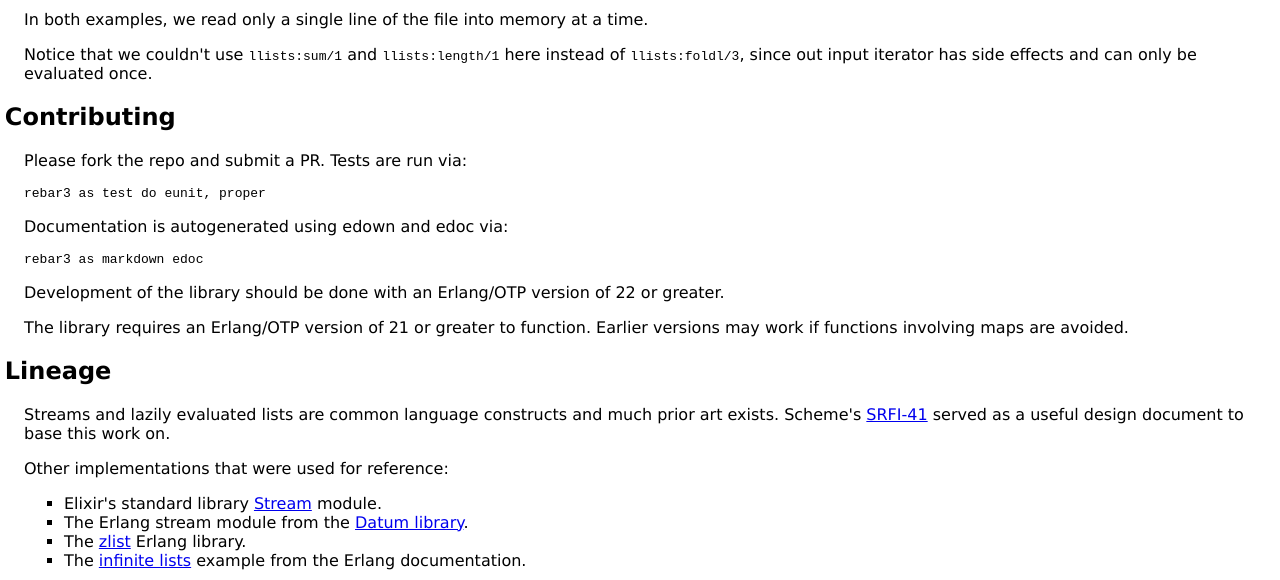
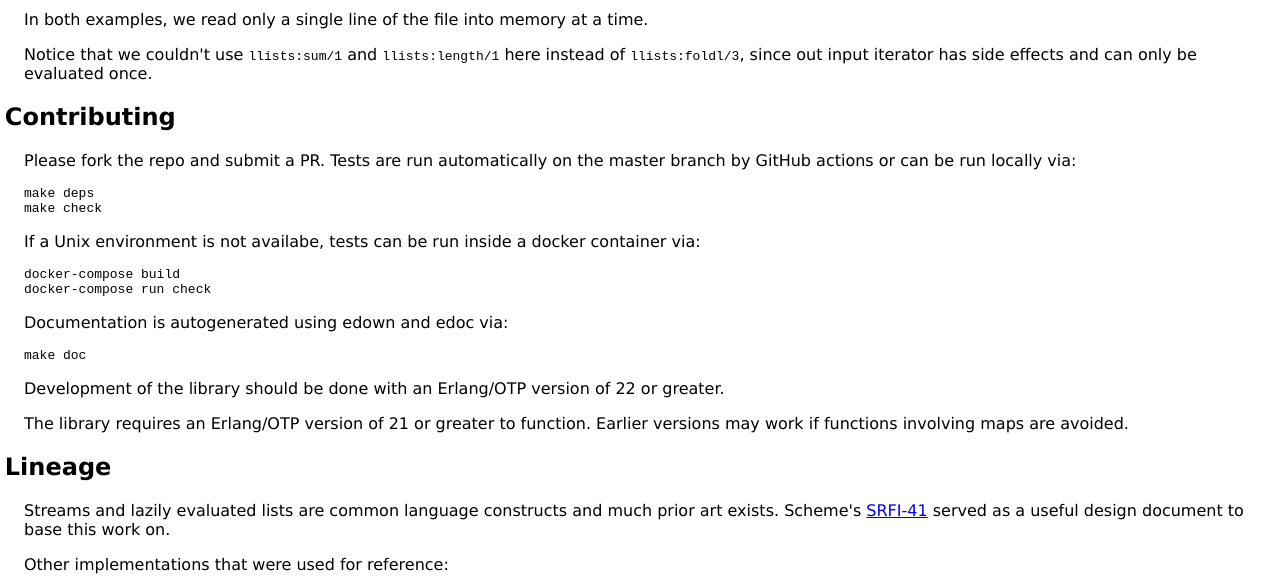
Before and after one commit to jkrukoff/llists, a website: page doc/overview-summary.html in a window 1280 px wide. Shown: the part 2248-2828 px from the top of the page. Drawn offline with Linux system fonts and the light colour scheme.

Commit message:
Document new Makefile based development.

```diff
--- a/doc/overview-summary.html
+++ b/doc/overview-summary.html
@@ -124,13 +124,21 @@ evaluated once.</p>
 
 <h2>Contributing</h2>
 
-<p>Please fork the repo and submit a PR. Tests are run via:</p>
+<p>Please fork the repo and submit a PR. Tests are run automatically on the
+master branch by GitHub actions or can be run locally via:</p>
 
-<pre>rebar3 as test do eunit, proper</pre>
+<pre>make deps
+make check</pre>
+
+<p>If a Unix environment is not availabe, tests can be run inside a docker
+container via:</p>
+
+<pre>docker-compose build
+docker-compose run check</pre>
 
 <p>Documentation is autogenerated using edown and edoc via:</p>
 
-<pre>rebar3 as markdown edoc</pre>
+<pre>make doc</pre>
 
 <p>Development of the library should be done with an Erlang/OTP version of 22 or
 greater.</p>
```
Also changed, not shown: README.md, doc/README.md, 2 other files.
